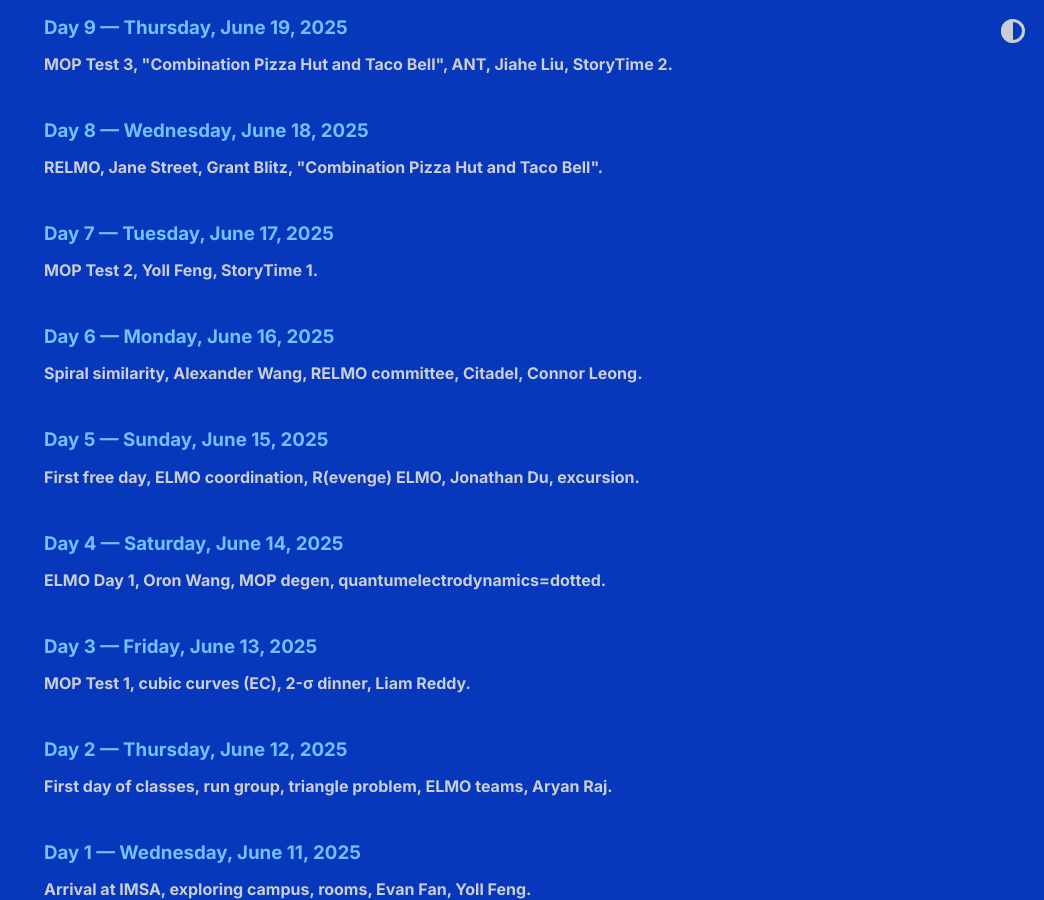
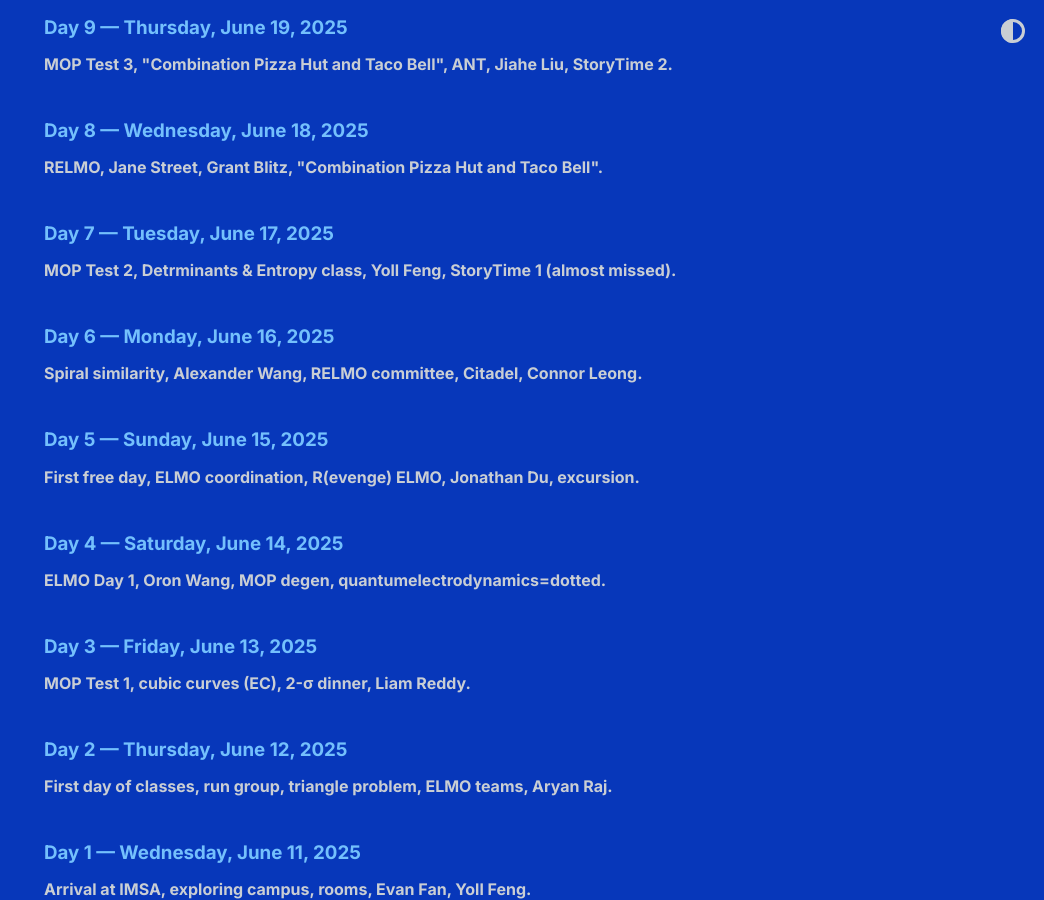
Before and after one commit to shihankanungo/shihankanungo.github.io, a Jekyll site: the page built from mop.md, in a window 1280 px wide and 900 px high, scrolled down 1452 px. Shown: the whole window, without its empty margins (236-1280 px from the left). Built offline with Jekyll 4.4.1, drawn with Linux system fonts in a browser that asks for light colours.

Commit message:
Update mop.md

```diff
--- a/mop.md
+++ b/mop.md
@@ -464,7 +464,7 @@
 
 <div class="heading-block"><h3>Day 7 &mdash; Tuesday, June 17, 2025</h3>
 <div class="subline"><details>
-<summary style="list-style: none;"><strong>MOP Test 2, Yoll Feng, StoryTime 1.</strong></summary>
+<summary style="list-style: none;"><strong>MOP Test 2, Detrminants & Entropy class, Yoll Feng, StoryTime 1 (almost missed).</strong></summary>
 <p>
 MOP Test 2 was today. Problem 1 was an anti-problem!!!! I spent almost 3 hours on it, and I seriously thought that I was going to get swept. But I got it eventually. Unfortunately, I didn’t have time to solve P2, which was hard. I had all the right ideas though, and if I had more time I think I would have got it. It turns out that I was kind of right to be scared &mdash; Jonathan and Oron both got swept, and I am predicting 720.
 <br><br>
```
